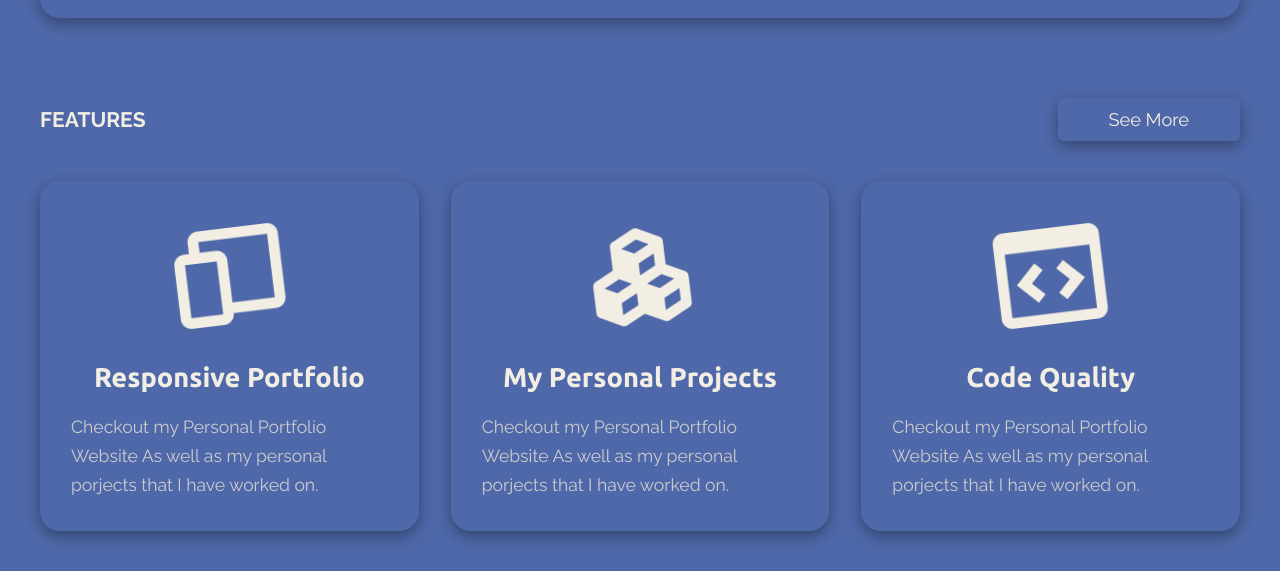
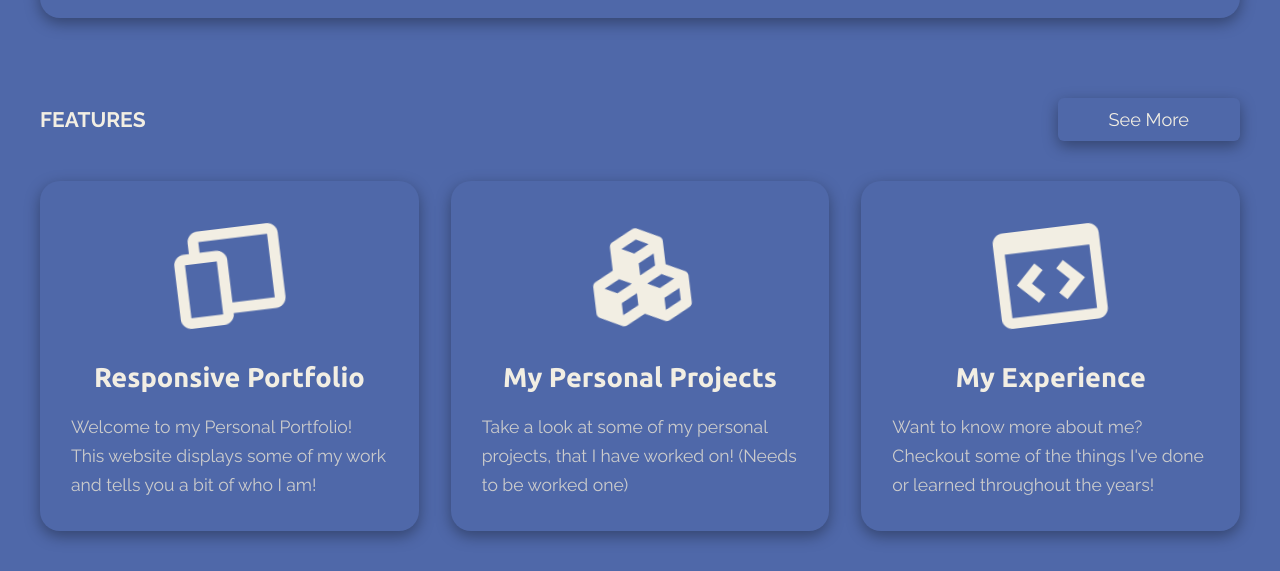
Before and after one commit to Oxbowshard32/Personal-Portfolio, a plain HTML site: page index.html in a window 1280 px wide. Shown: the part 1167-1738 px from the top of the page. Drawn offline with nearby package versions, Linux system fonts and the light colour scheme.

Commit message:
Update index.html
Quick fixes to home page

```diff
--- a/index.html
+++ b/index.html
@@ -54,8 +54,7 @@
                     <i class='bx bx-devices bx-tada'></i>
                     <h1>Responsive Portfolio</h1>
                     <p>
-                        Checkout my Personal Portfolio Website
-                        As well as my personal porjects that I have worked on.
+                        Welcome to my Personal Portfolio! This website displays some of my work and tells you a bit of who I am!
                     </p>
                 </div>
             </div>
@@ -64,18 +63,18 @@
                     <i class='bx bxs-component bx-tada' ></i>
                     <h1>My Personal Projects</h1>
                     <p>
-                        Checkout my Personal Portfolio Website
-                        As well as my personal porjects that I have worked on.
+                        Take a look at some of my personal projects, that I have worked on!
+                        (Needs to be worked one)
                     </p>
                 </div>
             </div>
             <div class="card">
                 <div class="info">
                     <i class='bx bx-code-block bx-tada' ></i>
-                    <h1>Code Quality</h1>
+                    <h1>My Experience</h1>
                     <p>
-                        Checkout my Personal Portfolio Website
-                        As well as my personal porjects that I have worked on.
+                        Want to know more about me? Checkout some of the things I've done
+                        or learned throughout the years!
                     </p>
                 </div>
             </div>
```
